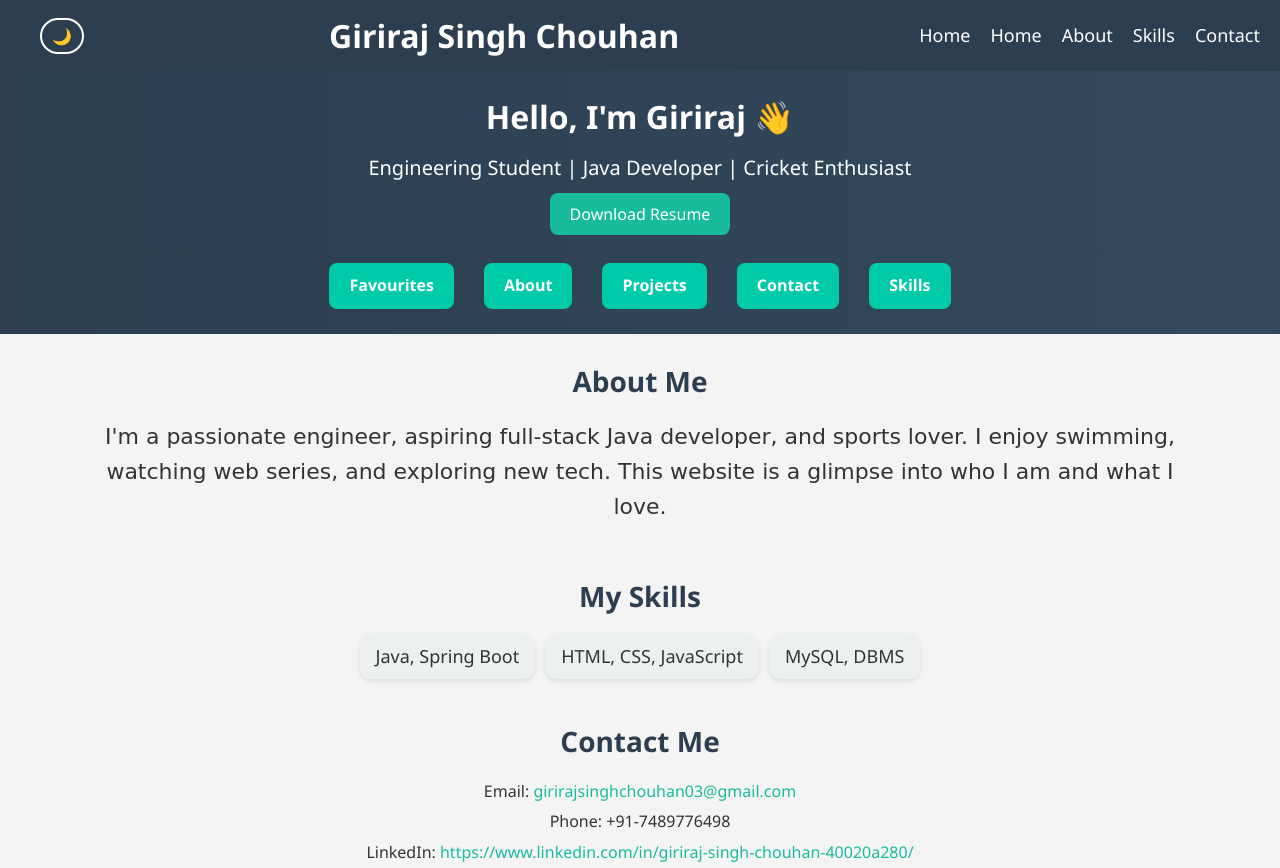
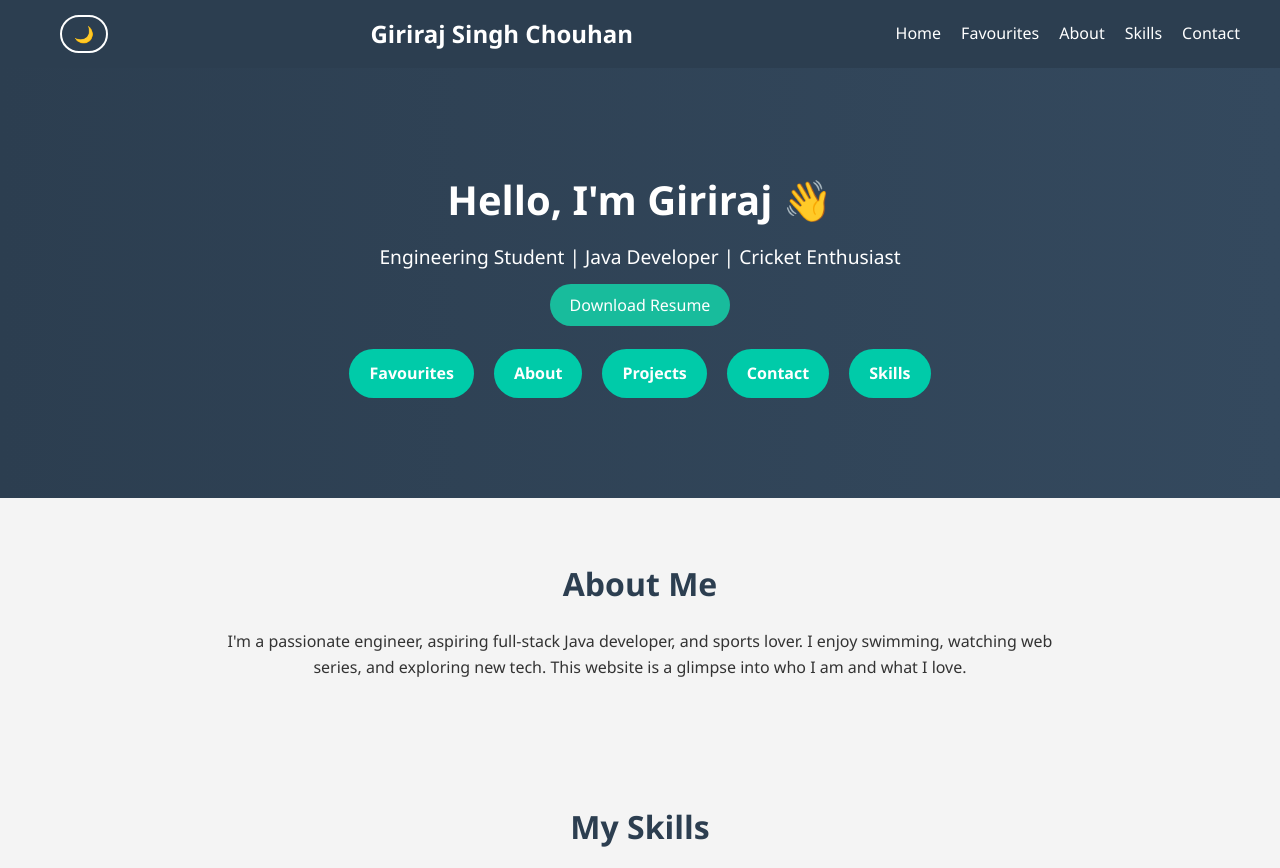
Before and after one commit to Giriraj-02/Official-Website, a plain HTML site: page index.html in a window 1280 px wide. Shown: the top 868 px of the page. Drawn offline with nearby package versions, Linux system fonts and the light colour scheme.

Commit message:
Updated homepage links and corrected file paths

```diff
--- a/index.html
+++ b/index.html
@@ -7,156 +7,14 @@
 
   <!-- Google Fonts -->
   <link href="https://fonts.googleapis.com/css2?family=Dancing+Script&display=swap" rel="stylesheet">
+  <link rel="stylesheet" href="style.css">
 
-  <link rel="stylesheet" href="style.css">
   <meta name="description" content="Official personal website of Giriraj Singh Chouhan – student, developer, sports enthusiast, and more.">
   <meta name="keywords" content="Giriraj Singh Chouhan, portfolio, profile, resume, hobbies, contact, skills">
   <meta name="author" content="Giriraj Singh Chouhan">
 
   <!-- AOS CSS -->
   <link href="https://cdn.jsdelivr.net/npm/aos@2.3.4/dist/aos.css" rel="stylesheet">
-
-  <style>
-    body {
-      font-size: 16px;
-      margin: 0;
-      padding: 0;
-      overflow-x: hidden;
-    }
-
-    .navbar {
-      padding: 10px 20px;
-    }
-
-    h1.logo {
-      font-size: 24px;
-      margin: 0;
-    }
-
-    .hero-content h2 {
-      font-size: 28px;
-      margin-bottom: 10px;
-    }
-
-    .hero-content p {
-      font-size: 18px;
-      margin-bottom: 15px;
-    }
-
-    .btn, .section-link {
-      font-size: 14px;
-      padding: 8px 16px;
-      margin: 5px;
-      border-radius: 8px;
-    }
-
-    .section h2 {
-      font-size: 24px;
-      margin-bottom: 15px;
-    }
-
-    #about p {
-      font-family: 'Dancing Scrip', cursive;
-      font-size: 18px;
-      margin: 10px auto;
-      max-width: 90%;
-    }
-
-    ul.skills-list {
-      font-size: 14px;
-      gap: 10px;
-      padding: 0;
-      margin: 0 auto;
-      max-width: 90%;
-    }
-
-    ul.skills-list li {
-      padding: 8px 16px;
-      border-radius: 12px;
-    }
-
-    #contact p, #contact a {
-      font-size: 14px;
-      margin: 5px 0;
-    }
-
-    footer {
-      font-size: 12px;
-      padding: 10px;
-    }
-
-    /* Layout adjustments */
-    .hero {
-      padding: 20px 0;
-    }
-
-    .section {
-      padding: 15px 0;
-      margin: 10px auto;
-      max-width: 95%;
-    }
-
-    .section-buttons {
-      display: flex;
-      flex-wrap: wrap;
-      justify-content: center;
-    }
-
-    /* Dark mode toggle button */
-    #darkModeToggle {
-      font-size: 16px;
-      padding: 5px 10px;
-    }
-
-    /* Mobile menu */
-    .menu-toggle {
-      font-size: 20px;
-    }
-
-    /* Responsive adjustments */
-    @media (min-width: 768px) {
-      body {
-        font-size: 18px;
-      }
-
-      h1.logo {
-        font-size: 32px;
-      }
-
-      .hero-content h2 {
-        font-size: 32px;
-      }
-
-      .hero-content p {
-        font-size: 20px;
-      }
-
-      .btn, .section-link {
-        font-size: 16px;
-        padding: 10px 20px;
-      }
-
-      .section h2 {
-        font-size: 28px;
-      }
-
-      #about p {
-        font-size: 22px;
-      }
-
-      ul.skills-list {
-        font-size: 18px;
-      }
-
-      #contact p, #contact a {
-        font-size: 16px;
-      }
-
-      footer {
-        font-size: 14px;
-      }
-    }
-  </style>
 </head>
 <body>
 
@@ -168,10 +26,10 @@
       <div class="menu-toggle" id="menu-toggle">&#9776;</div>
       <ul class="nav-links" id="nav-links">
         <li><a href="index.html">Home</a></li>
-        <li><a href="Favourites.html">Home</a></li>
+        <li><a href="Favourites.html">Favourites</a></li>
         <li><a href="about.html">About</a></li>
         <li><a href="skills.html">Skills</a></li>
-        <li><a href="skills.html">Contact</a></li>
+        <li><a href="Contact.html">Contact</a></li>
       </ul>
     </nav>
   </header>
@@ -182,15 +40,13 @@
       <h2>Hello, I'm Giriraj 👋</h2>
       <p>Engineering Student | Java Developer | Cricket Enthusiast</p>
 
-      <!-- Resume Download Button -->
       <a href="images/Giriraj.cv.pdf" class="btn" download>Download Resume</a>
 
-      <!-- Navigation Section Buttons -->
       <div class="section-buttons">
-        <a href="favourites.html" class="section-link">Favourites</a>
+        <a href="Favourites.html" class="section-link">Favourites</a>
         <a href="about.html" class="section-link">About</a>
-        <a href="projects.html" class="section-link">Projects</a>
-        <a href="contact.html" class="section-link">Contact</a>
+        <a href="Projects.html" class="section-link">Projects</a>
+        <a href="Contact.html" class="section-link">Contact</a>
         <a href="skills.html" class="section-link">Skills</a>
       </div>
     </div>
@@ -217,7 +73,7 @@
     <h2>Contact Me</h2>
     <p>Email: <a href="mailto:girirajsinghchouhan03@gmail.com">girirajsinghchouhan03@gmail.com</a></p>
     <p>Phone: +91-7489776498</p>
-    <p>LinkedIn: <a href="https://www.linkedin.com/in/giriraj-singh-chouhan-40020a280/" target="_blank">https://www.linkedin.com/in/giriraj-singh-chouhan-40020a280/</a></p>
+    <p>LinkedIn: <a href="https://www.linkedin.com/in/giriraj-singh-chouhan-40020a280/" target="_blank">LinkedIn Profile</a></p>
   </section>
 
   <!-- Footer -->
```
